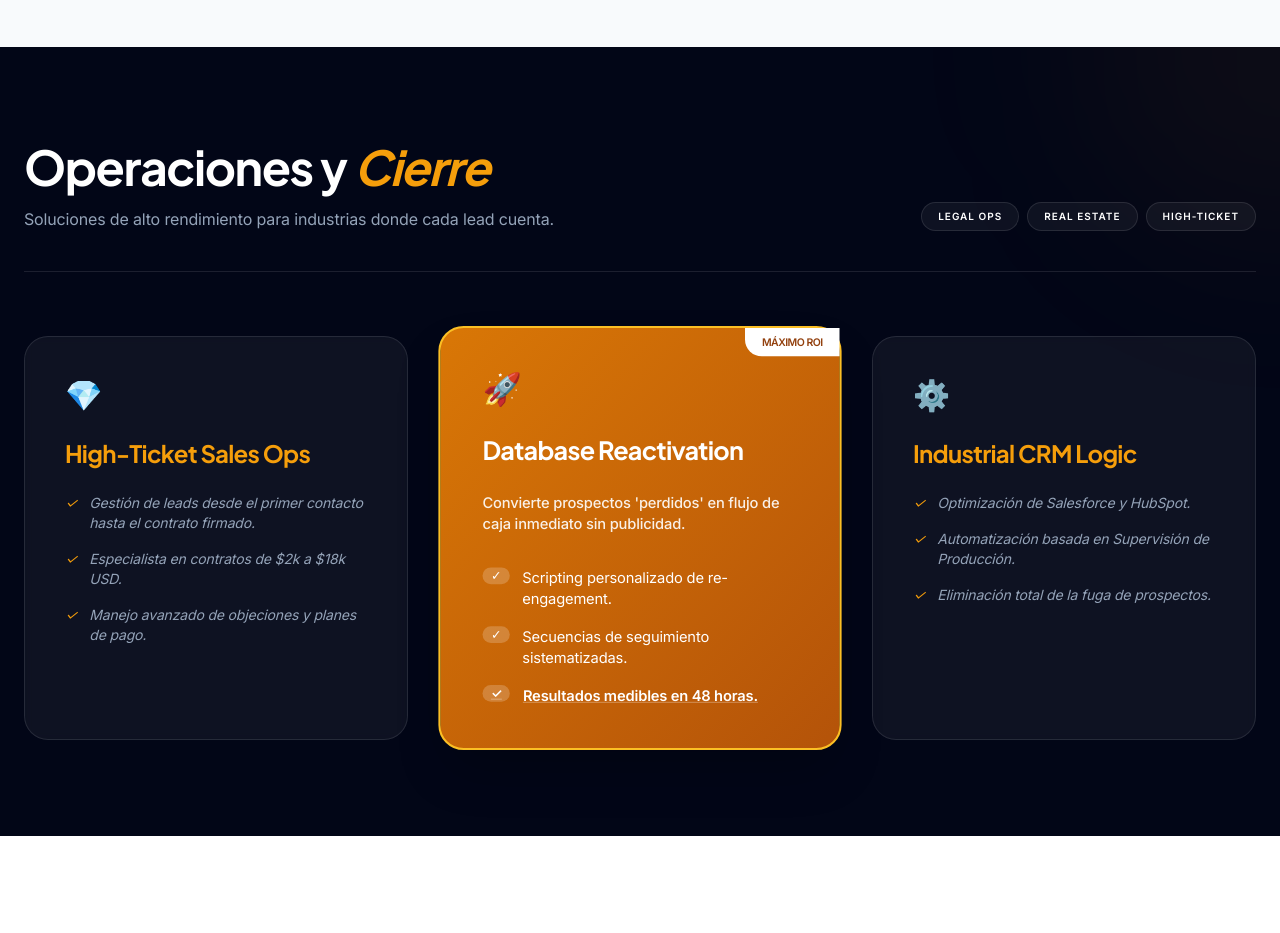
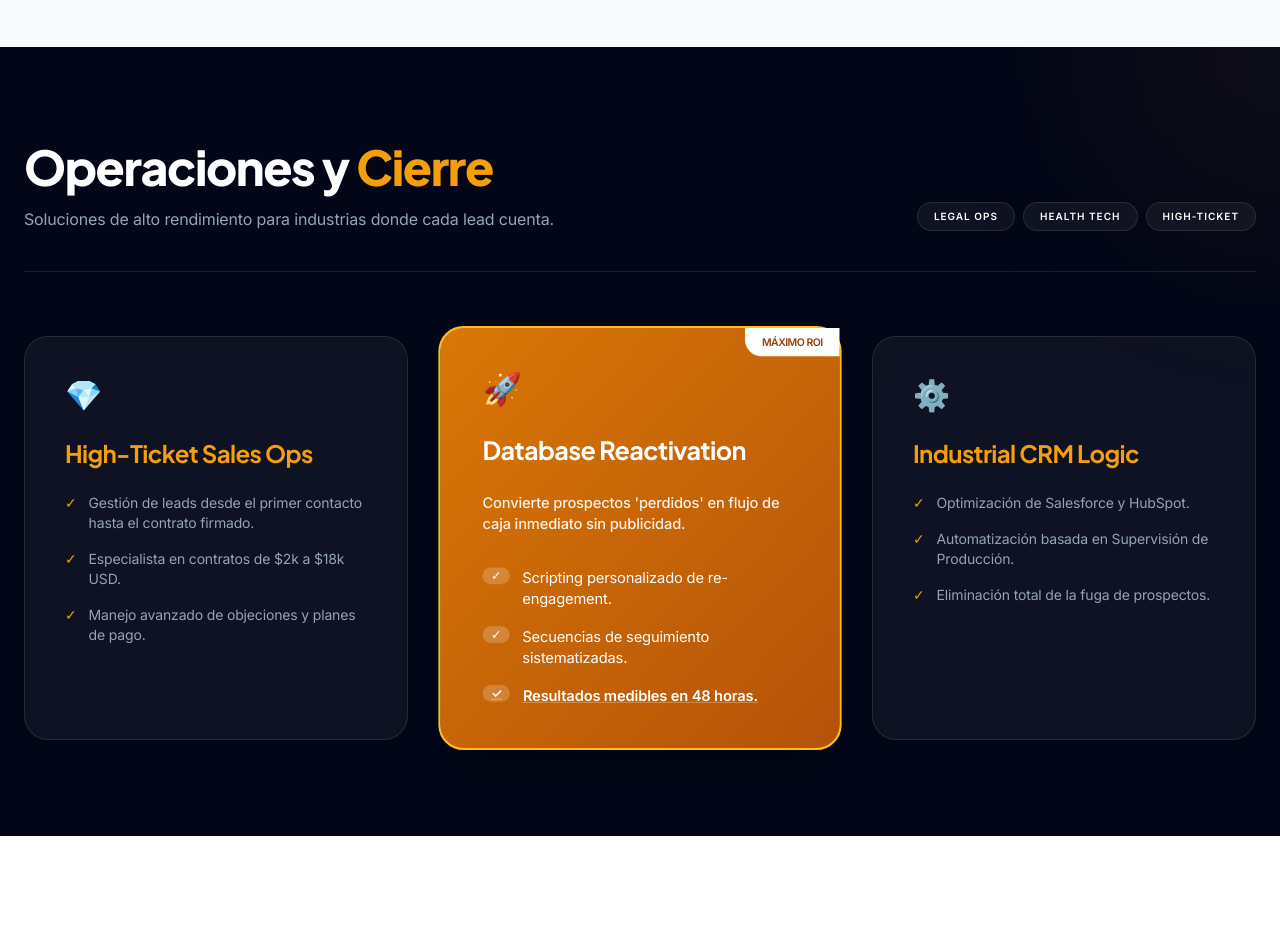
Before and after one commit to gomezgomezmargarita-tech/mg-premium, a React (Vite) app in the folder proyecto-margarita/: page / in a window 1280 px wide. Shown: the part 1840-2773 px from the top of the page. Built offline with nearby package versions, Linux system fonts and the light colour scheme.

Commit message:
Update Services component with new content and styles

```diff
--- a/proyecto-margarita/components/Services.tsx
+++ b/proyecto-margarita/components/Services.tsx
@@ -1,3 +1,4 @@
+
 import React from 'react';
 import { useLanguage } from '../LanguageContext';
 
@@ -10,12 +11,12 @@ const Services: React.FC = () => {
       <div className="container mx-auto px-6 relative z-10">
         <div className="flex flex-col md:flex-row justify-between items-end mb-16 gap-6 border-b border-white/10 pb-10">
           <div>
-            <h2 className="text-4xl md:text-5xl font-bold mb-4">{t.services.title} <span className="text-[#f59e0b] italic">{t.services.subtitle}</span></h2>
-            <p className="text-slate-400 max-w-xl">{t.services.desc}</p>
+            <h2 className="text-4xl md:text-5xl font-extrabold mb-4">{t.services.title} <span className="text-[#f59e0b]">{t.services.subtitle}</span></h2>
+            <p className="text-slate-400 max-w-xl font-normal">{t.services.desc}</p>
           </div>
           <div className="flex gap-2 flex-wrap">
             <span className="bg-white/5 px-4 py-1.5 rounded-full text-[10px] font-bold border border-white/10 tracking-widest uppercase">Legal Ops</span>
-            <span className="bg-white/5 px-4 py-1.5 rounded-full text-[10px] font-bold border border-white/10 tracking-widest uppercase">Real Estate</span>
+            <span className="bg-white/5 px-4 py-1.5 rounded-full text-[10px] font-bold border border-white/10 tracking-widest uppercase">Health Tech</span>
             <span className="bg-white/5 px-4 py-1.5 rounded-full text-[10px] font-bold border border-white/10 tracking-widest uppercase">High-Ticket</span>
           </div>
         </div>
@@ -24,26 +25,26 @@ const Services: React.FC = () => {
 
           <div className="bg-white/5 backdrop-blur-sm p-10 rounded-3xl border border-white/10 hover:border-amber-500/50 transition-all flex flex-col group">
             <div className="text-3xl mb-6 group-hover:scale-110 transition-transform">💎</div>
-            <h3 className="text-2xl font-bold mb-6 text-[#f59e0b]">{t.services.s1_title}</h3>
-            <ul className="space-y-4 text-slate-400 flex-grow text-sm">
-              <li className="flex items-start gap-3 italic">
+            <h3 className="text-2xl font-bold mb-6 text-[#f59e0b] tracking-tight">{t.services.s1_title}</h3>
+            <ul className="space-y-4 text-slate-400 flex-grow text-sm font-normal">
+              <li className="flex items-start gap-3">
                 <span className="text-[#f59e0b]">✓</span> {t.services.s1_item1}
               </li>
-              <li className="flex items-start gap-3 italic">
+              <li className="flex items-start gap-3">
                 <span className="text-[#f59e0b]">✓</span> {t.services.s1_item2}
               </li>
-              <li className="flex items-start gap-3 italic">
+              <li className="flex items-start gap-3">
                 <span className="text-[#f59e0b]">✓</span> {t.services.s1_item3}
               </li>
             </ul>
           </div>
 
           <div className="bg-gradient-to-br from-[#d97706] to-[#b45309] p-10 rounded-3xl border-2 border-amber-400 transform lg:scale-105 shadow-2xl relative">
-            <div className="absolute top-0 right-0 bg-white text-amber-800 px-4 py-1.5 rounded-bl-2xl font-black text-[10px] uppercase tracking-tighter">Máximo ROI</div>
+            <div className="absolute top-0 right-0 bg-white text-amber-800 px-4 py-1.5 rounded-bl-2xl font-black text-[10px] uppercase tracking-tighter">{t.services.roi_tag}</div>
             <div className="text-3xl mb-6">🚀</div>
-            <h3 className="text-2xl font-bold mb-6 text-white">{t.services.s2_title}</h3>
+            <h3 className="text-2xl font-bold mb-6 text-white tracking-tight">{t.services.s2_title}</h3>
             <p className="text-white/90 mb-8 text-sm font-medium">{t.services.s2_desc}</p>
-            <ul className="space-y-4 text-white text-sm">
+            <ul className="space-y-4 text-white text-sm font-normal">
               <li className="flex items-start gap-3">
                 <span className="bg-white/20 rounded-full px-2 text-xs">✓</span> {t.services.s2_item1}
               </li>
@@ -58,15 +59,15 @@ const Services: React.FC = () => {
 
           <div className="bg-white/5 backdrop-blur-sm p-10 rounded-3xl border border-white/10 hover:border-amber-500/50 transition-all flex flex-col group">
             <div className="text-3xl mb-6 group-hover:scale-110 transition-transform">⚙️</div>
-            <h3 className="text-2xl font-bold mb-6 text-[#f59e0b]">{t.services.s3_title}</h3>
-            <ul className="space-y-4 text-slate-400 flex-grow text-sm">
-              <li className="flex items-start gap-3 italic">
+            <h3 className="text-2xl font-bold mb-6 text-[#f59e0b] tracking-tight">{t.services.s3_title}</h3>
+            <ul className="space-y-4 text-slate-400 flex-grow text-sm font-normal">
+              <li className="flex items-start gap-3">
                 <span className="text-[#f59e0b]">✓</span> {t.services.s3_item1}
               </li>
-              <li className="flex items-start gap-3 italic">
+              <li className="flex items-start gap-3">
                 <span className="text-[#f59e0b]">✓</span> {t.services.s3_item2}
               </li>
-              <li className="flex items-start gap-3 italic">
+              <li className="flex items-start gap-3">
                 <span className="text-[#f59e0b]">✓</span> {t.services.s3_item3}
               </li>
             </ul>
```
